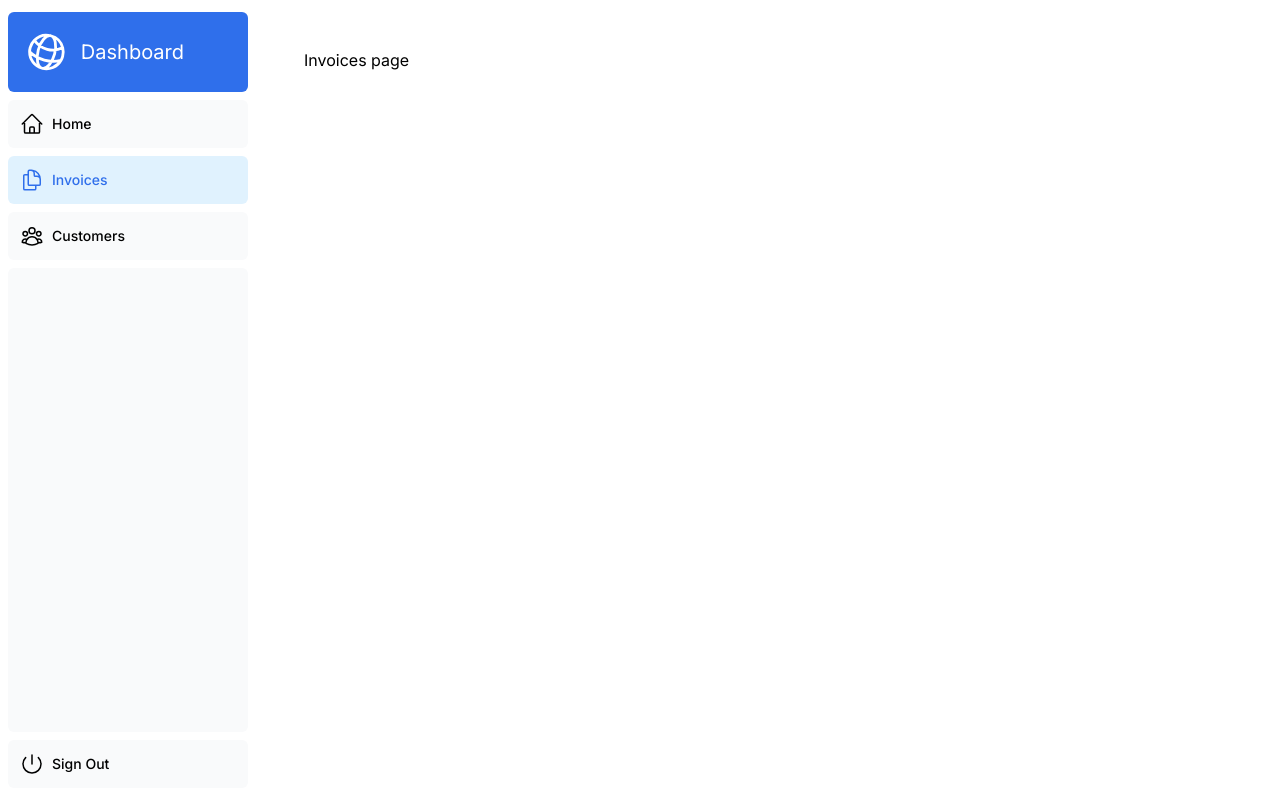
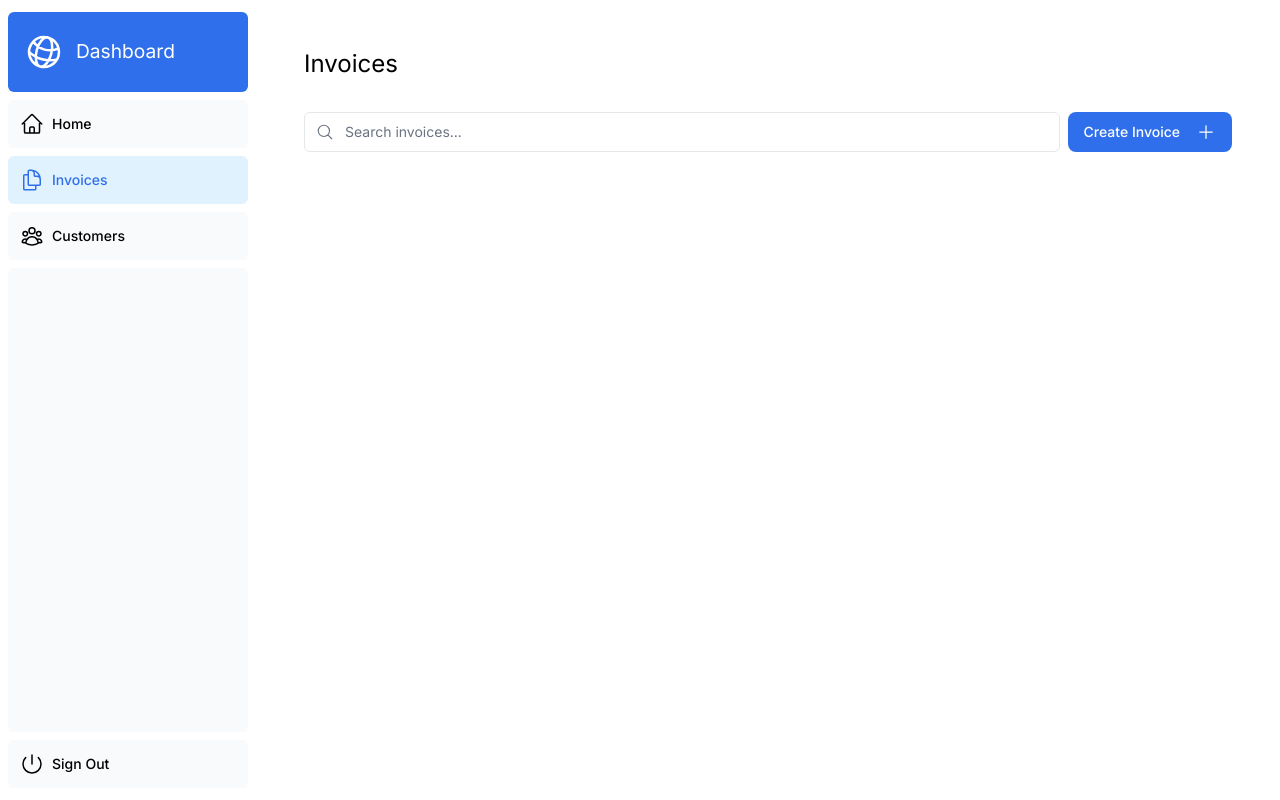
Before and after one commit to slborges/nextjs-dashboard, a Next.js app: page /dashboard/invoices in a window 1280 px wide. Built offline with nearby package versions, Linux system fonts and the light colour scheme; a web font is replaced by a local one.

Commit message:
Update page.tsx, page.tsx, and 5 more files...

```diff
--- a/app/dashboard/(overview)/page.tsx
+++ b/app/dashboard/(overview)/page.tsx
@@ -1,18 +1,11 @@
-import { Card } from '@/app/ui/dashboard/cards';
+import CardWrapper from '@/app/ui/dashboard/cards';
 import RevenueChart from '@/app/ui/dashboard/revenue-chart';
 import LatestInvoices from '@/app/ui/dashboard/latest-invoices';
-import { fetchRevenue, fetchLatestInvoices, fetchCardData  } from '@/app/lib/data';
+
+import { Suspense } from 'react';
+import { CardsSkeleton, LatestInvoicesSkeleton, RevenueChartSkeleton } from '@/app/ui/skeletons';
 
 export default async function Page() {
-    const revenue = await fetchRevenue();
-    const latestInvoices = await fetchLatestInvoices();
-
-    const {
-        numberOfInvoices,
-        numberOfCustomers,
-        totalPaidInvoices,
-        totalPendingInvoices,
-      } = await fetchCardData();
 
   return (
     <main>
@@ -20,14 +13,17 @@ export default async function Page() {
         Dashboard
       </h1>
       <div className="grid gap-6 sm:grid-cols-2 lg:grid-cols-4">
-        <Card title="Collected" value={totalPaidInvoices} type="collected" />
-        <Card title="Pending" value={totalPendingInvoices} type="pending" />
-        <Card title="Total Invoices" value={numberOfInvoices} type="invoices" />
-        <Card title="Total Customers" value={numberOfCustomers} type="customers" />
+        <Suspense fallback={<CardsSkeleton />}>
+          <CardWrapper />
+        </Suspense>
       </div>
       <div className="mt-6 grid grid-cols-1 gap-6 md:grid-cols-4 lg:grid-cols-8">
-        <RevenueChart revenue={revenue}  />
-        <LatestInvoices latestInvoices={latestInvoices} />
+        <Suspense fallback={<RevenueChartSkeleton />}>
+          <RevenueChart />
+        </Suspense>
+        <Suspense fallback={<LatestInvoicesSkeleton />}>
+          <LatestInvoices />
+        </Suspense>
       </div>
     </main>
   );
--- a/app/dashboard/invoices/page.tsx
+++ b/app/dashboard/invoices/page.tsx
@@ -1,3 +1,26 @@
-export default function Page() {
-    return <p>Invoices page</p>
+import Pagination from '@/app/ui/invoices/pagination';
+import Search from '@/app/ui/search';
+import Table from '@/app/ui/invoices/table';
+import { CreateInvoice } from '@/app/ui/invoices/buttons';
+import { InvoicesTableSkeleton } from '@/app/ui/skeletons';
+import { Suspense } from 'react';
+
+export default async function Page() {
+  return (
+    <div className="w-full">
+      <div className="flex w-full items-center justify-between">
+        <h1 className={`text-2xl`}>Invoices</h1>
+      </div>
+      <div className="mt-4 flex items-center justify-between gap-2 md:mt-8">
+        <Search placeholder="Search invoices..." />
+        <CreateInvoice />
+      </div>
+      {/*  <Suspense key={query + currentPage} fallback={<InvoicesTableSkeleton />}>
+        <Table query={query} currentPage={currentPage} />
+      </Suspense> */}
+      <div className="mt-5 flex w-full justify-center">
+        {/* <Pagination totalPages={totalPages} /> */}
+      </div>
+    </div>
+  );
 }
--- a/app/lib/data.ts
+++ b/app/lib/data.ts
@@ -1,4 +1,6 @@
 import { sql } from '@vercel/postgres';
+// import { unstable_noStore as noStore } from 'next/cache';
+
 import {
   CustomerField,
   CustomersTableType,
--- a/app/ui/acme-logo.tsx
+++ b/app/ui/acme-logo.tsx
@@ -6,8 +6,8 @@ export default function AcmeLogo() {
     <div
       className={`flex items-center leading-none text-white`}
     >
-      <GlobeAltIcon className="h-12 w-12 rotate-[15deg]" />
-      <p className="text-[20px] ml-3">Dashboard</p>
+      <GlobeAltIcon className="h-10 w-10 rotate-[15deg]" />
+      <p className="text-[1.2rem] ml-3">Dashboard</p>
     </div>
   );
 }
--- a/app/ui/dashboard/cards.tsx
+++ b/app/ui/dashboard/cards.tsx
@@ -4,6 +4,8 @@ import {
   UserGroupIcon,
   InboxIcon,
 } from '@heroicons/react/24/outline';
+
+import { fetchCardData } from '@/app/lib/data';
 
 const iconMap = {
   collected: BanknotesIcon,
@@ -13,18 +15,26 @@ const iconMap = {
 };
 
 export default async function CardWrapper() {
+
+  const {
+    numberOfInvoices,
+    numberOfCustomers,
+    totalPaidInvoices,
+    totalPendingInvoices,
+  } = await fetchCardData();
+
   return (
     <>
       {/* NOTE: comment in this code when you get to this point in the course */}
 
-      {/* <Card title="Collected" value={totalPaidInvoices} type="collected" />
+      <Card title="Collected" value={totalPaidInvoices} type="collected" />
       <Card title="Pending" value={totalPendingInvoices} type="pending" />
       <Card title="Total Invoices" value={numberOfInvoices} type="invoices" />
       <Card
         title="Total Customers"
         value={numberOfCustomers}
         type="customers"
-      /> */}
+      />
     </>
   );
 }
--- a/app/ui/dashboard/latest-invoices.tsx
+++ b/app/ui/dashboard/latest-invoices.tsx
@@ -1,12 +1,13 @@
 import { ArrowPathIcon } from '@heroicons/react/24/outline';
 import clsx from 'clsx';
 import Image from 'next/image';
-import { LatestInvoice } from '@/app/lib/definitions';
-export default async function LatestInvoices({
-  latestInvoices,
-}: {
-  latestInvoices: LatestInvoice[];
-}) {
+
+import { fetchLatestInvoices } from '@/app/lib/data';
+
+export default async function LatestInvoices() {
+
+  const latestInvoices = await fetchLatestInvoices();
+
   return (
     <div className="flex w-full flex-col md:col-span-4">
       <h2 className={`mb-4 text-xl md:text-2xl`}>
--- a/app/ui/dashboard/revenue-chart.tsx
+++ b/app/ui/dashboard/revenue-chart.tsx
@@ -10,11 +10,10 @@ import { fetchRevenue } from '@/app/lib/data';
 // https://www.chartjs.org/
 // https://airbnb.io/visx/
 
-export default async function RevenueChart({
-  revenue,
-}: {
-  revenue: Revenue[];
-}) {
+export default async function RevenueChart() {
+
+  const revenue = await fetchRevenue();
+
   const chartHeight = 350;
   // NOTE: comment in this code when you get to this point in the course
 
```
